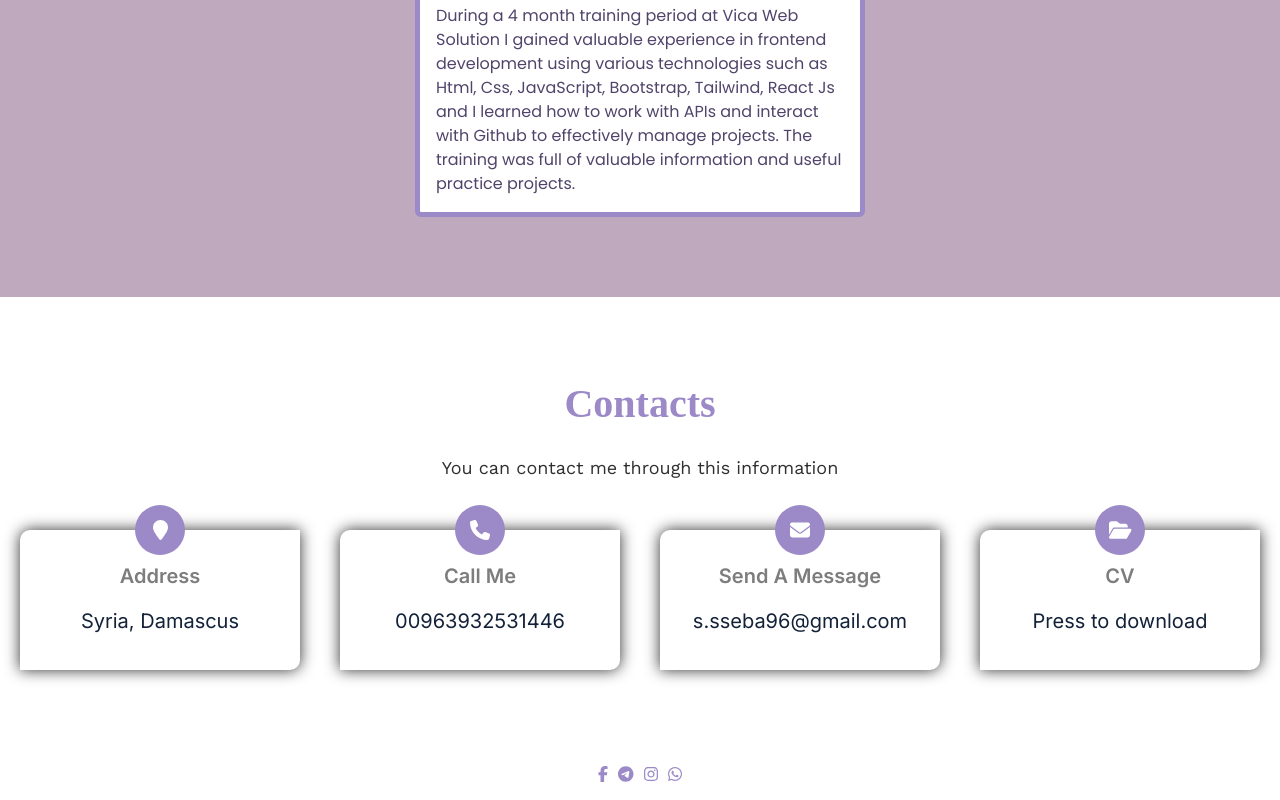
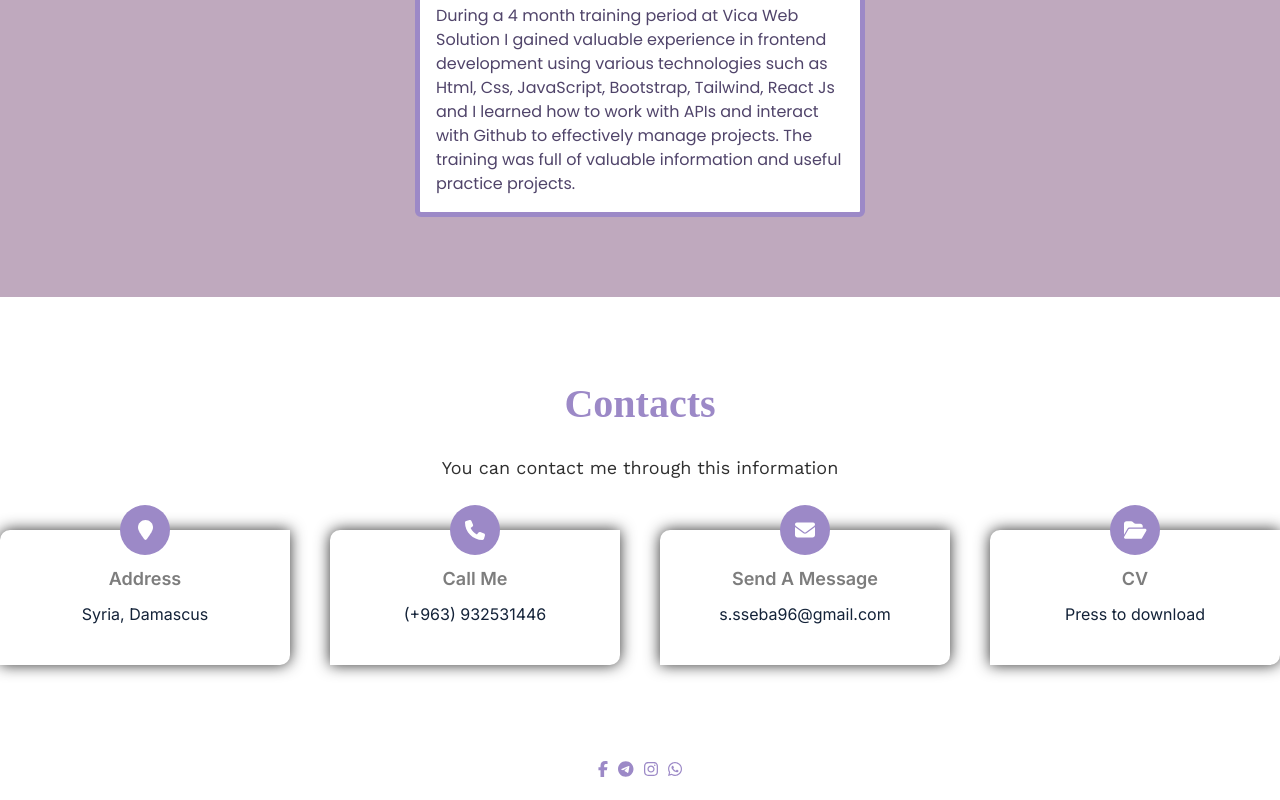
Before and after one commit to ssebag/Portfolio_Front, a React (Vite) app: page / in a window 1280 px wide. Shown: the part 4619-5419 px from the top of the page. Built offline with nearby package versions, Linux system fonts and the light colour scheme; a web font is replaced by a local one.

Commit message:
update contact card

```diff
--- a/src/Component/Contact/Contact.jsx
+++ b/src/Component/Contact/Contact.jsx
@@ -15,7 +15,7 @@ export default function Contact() {
  */}
       <div className="contactDivs">
        <ContactCard icon="fa fa-map-marker"  title={t("contacts.address")} description={t("contacts.address_info")} />
-       <ContactCard icon="fa fa-phone" title={t("contacts.phone")} description="00963932531446" />
+       <ContactCard icon="fa fa-phone" title={t("contacts.phone")} description="(+963) 932531446" />
        <ContactCard icon="fa fa-envelope"  title={t("contacts.email")} description="s.sseba96@gmail.com" />
        <a target="_blank" href={myCV} download={myCV}><ContactCard icon="fa fa-folder-open"  title="CV" description={t("contacts.cv")} /></a>
       </div>
--- a/src/Component/ContactCard/ContactCard.css
+++ b/src/Component/ContactCard/ContactCard.css
@@ -1,27 +1,25 @@
 .contactCard{
-    height: 140px;
+    height: 135px;
     border-radius: 10px 0px 10px 0px;
     box-shadow: 0px 0px 15px 0px var(--Black-color);
-    width: 280px;
+    width: 290px;
     justify-content: space-around;
     position: relative;
 }
 .contactDetails {
-    gap: 15px;
     margin-top: 15px;
     text-align: center;
+    gap: 5px;
 }
 .contactDetails h3{
     font-family: "Inter", sans-serif;
-    font-size: 20px;
+    font-size: 18px;
     font-weight: 600;
-    line-height: 20px;
     color: var(--gray-color);
 }
 .contactDetails p{
     font-family: "Inter", sans-serif;
-    font-size: 20px;
-    line-height: 24px;
+    font-size: 16px;
     color: #132238;
 }
 .contactIcon{
```
